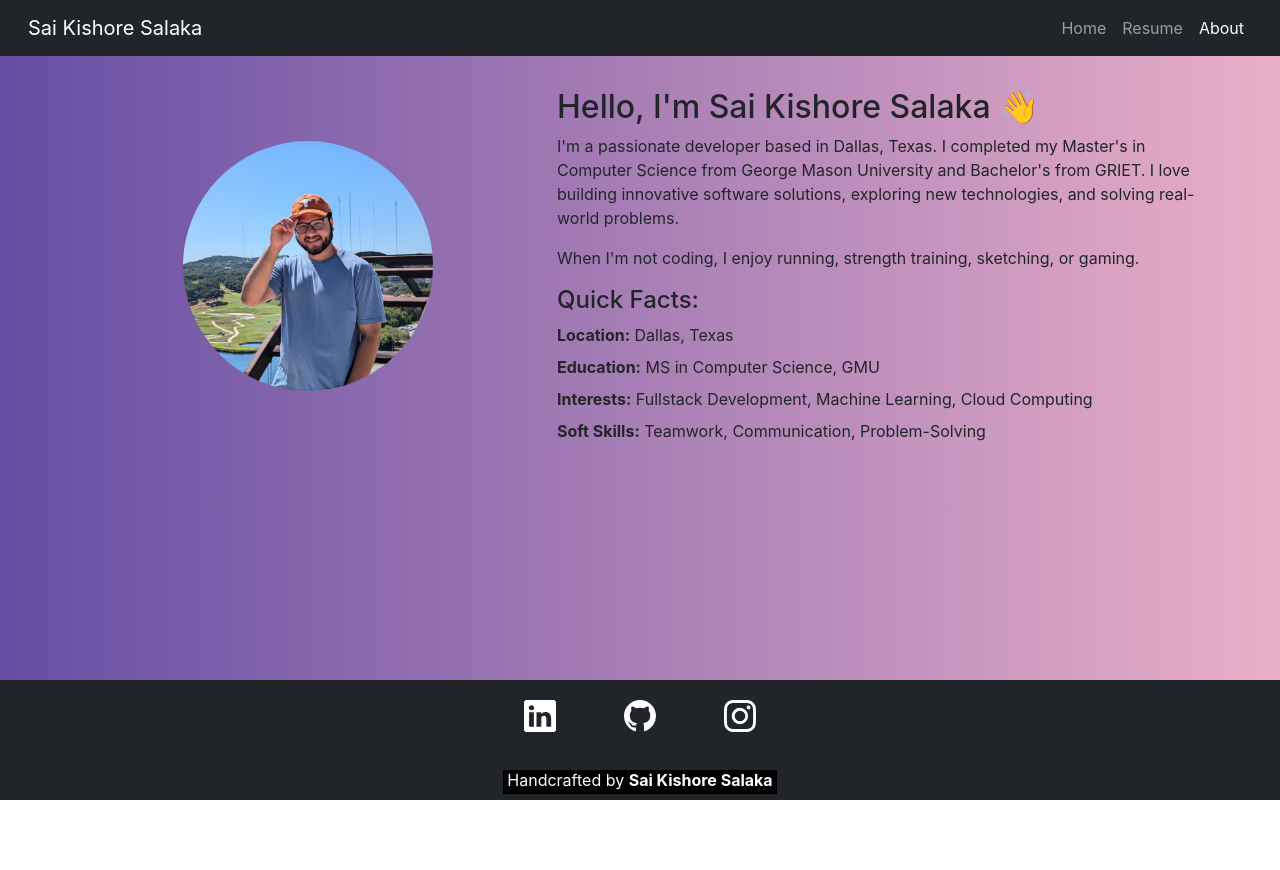
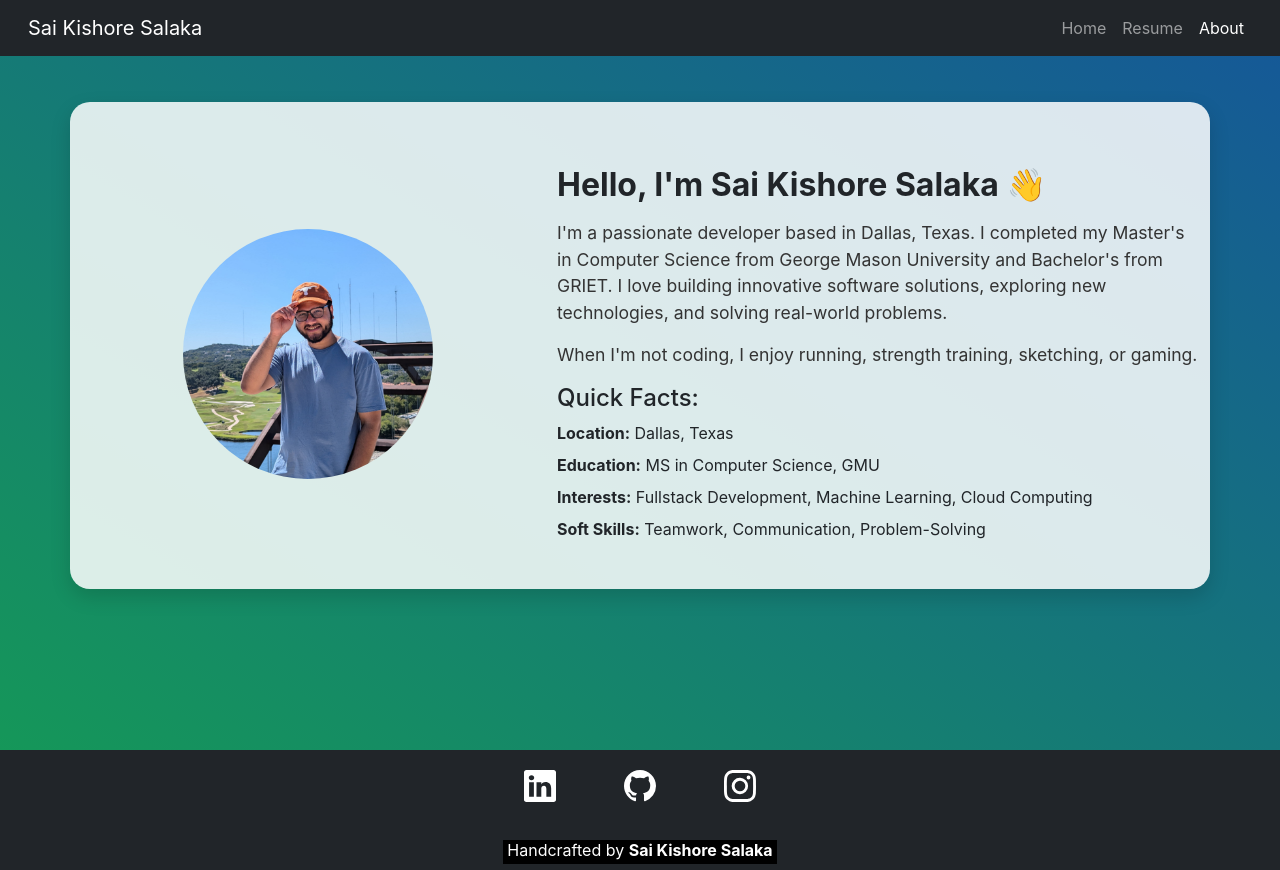
Before and after one commit to sai2009kishore/portfolio, a React (Create React App) app: page /#/about in a window 1280 px wide. Before the commit the page ends 800 px from the top, so only its background shows below. Built offline with nearby package versions, Linux system fonts and the light colour scheme.

Commit message:
Route testing

```diff
--- a/src/assets/styles/about.css
+++ b/src/assets/styles/about.css
@@ -13,3 +13,33 @@
 .quick-facts li {
   margin-bottom: 0.5rem;
 }
+
+.about-container {
+  background: rgba(255, 255, 255, 0.85);
+  /* Light translucent white background */
+  padding: 2rem;
+  border-radius: 20px;
+  box-shadow: 0 8px 20px rgba(0, 0, 0, 0.15);
+  margin-top: 2rem;
+  margin-bottom: 2rem;
+}
+
+.about-title {
+  font-weight: bold;
+  margin-bottom: 1rem;
+}
+
+.about-text {
+  font-size: 1.1rem;
+  color: #333;
+}
+
+.quick-facts ul {
+  list-style-type: none;
+  padding: 0;
+}
+
+.quick-facts li {
+  margin-bottom: 0.5rem;
+  font-size: 1rem;
+}
--- a/src/assets/styles/index.css
+++ b/src/assets/styles/index.css
@@ -1,4 +1,5 @@
 body {
+  padding-top: 70px;
   position: relative;
   height: 100vh;
 }
--- a/src/components/About.jsx
+++ b/src/components/About.jsx
@@ -4,12 +4,12 @@ import '../assets/styles/about.css';
 
 const About = () => {
     useEffect(() => {
-        document.body.style.background = "linear-gradient(to right, #654ea3, #eaafc8)";
+        document.body.style.background = "linear-gradient(to top right, #159957, #155799)"; // Updated gradient matching your image
     }, []);
 
     return (
         <div className="about main-content">
-            <Container>
+            <Container className="about-container">
                 <Row className="align-items-center" style={{ paddingTop: '2rem' }}>
                     <Col md={5} className="text-center">
                         <Image
@@ -20,12 +20,12 @@ const About = () => {
                         />
                     </Col>
                     <Col md={7}>
-                        <h2>Hello, I'm Sai Kishore Salaka 👋</h2>
-                        <p>
+                        <h2 className="about-title">Hello, I'm Sai Kishore Salaka 👋</h2>
+                        <p className="about-text">
                             I'm a passionate developer based in Dallas, Texas. I completed my Master's in Computer Science from George Mason University and Bachelor's from GRIET.
                             I love building innovative software solutions, exploring new technologies, and solving real-world problems.
                         </p>
-                        <p>
+                        <p className="about-text">
                             When I'm not coding, I enjoy running, strength training, sketching, or gaming.
                         </p>
 
--- a/src/components/NavbarComponent.jsx
+++ b/src/components/NavbarComponent.jsx
@@ -14,7 +14,7 @@ const NavbarComponent = () => {
   };
 
   return (
-    <Navbar bg="dark" variant="dark" expand="lg" expanded={expanded} onToggle={setExpanded} className="custom-navbar">
+    <Navbar bg="dark" variant="dark" expand="lg" expanded={expanded} onToggle={setExpanded} fixed="top" className="custom-navbar">
       <div className="container-fluid">
         <LinkContainer to='/home' onClick={handleNavLinkClick}>
           <Navbar.Brand className="custom-brand">
```
Lines whose indentation alone changed are shown as unchanged.
